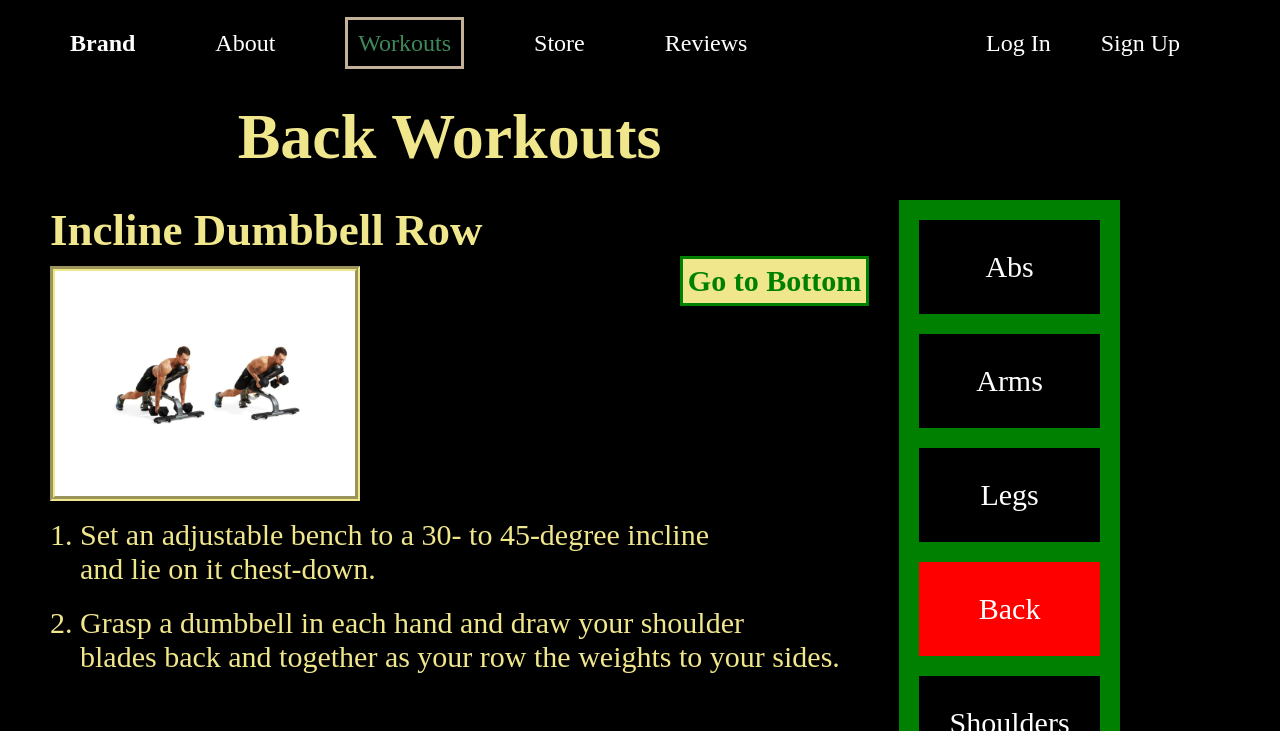
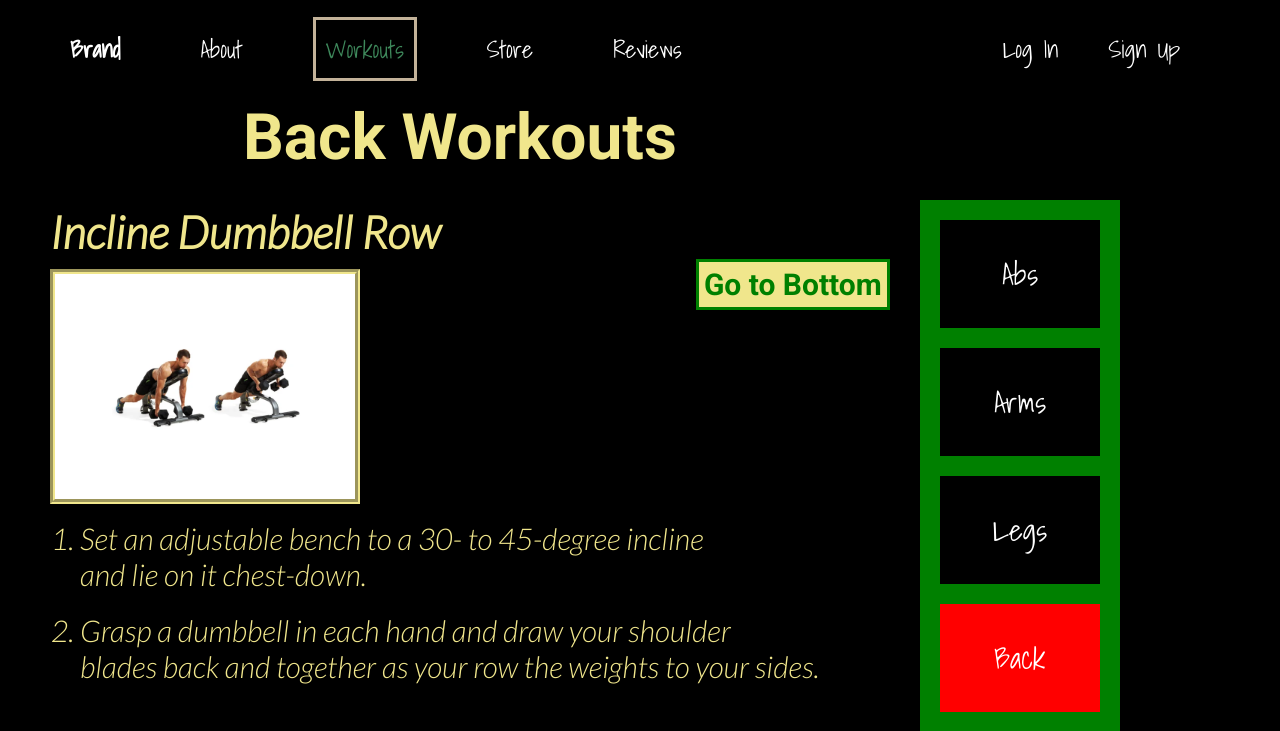
Before and after one commit to Shehu-Muhammad/Module3-Intro-FrontEnd-WebDesign, a plain HTML site: page attemptTwo/back.html in a window 1280 px wide. Shown: the top 731 px of the page. Drawn offline with Linux system fonts and the light colour scheme.

Commit message:
added font style links to all pages for lato, roboto, and open sans, and targeted the header, footer, lists and paragraphs to change the style of the font

```diff
--- a/attemptTwo/back.html
+++ b/attemptTwo/back.html
@@ -7,6 +7,9 @@
     <meta name="viewport" content="width=device-width, initial-scale=1.0">
     <title>Workouts | Back</title>
     <link rel="stylesheet" href="stylesheets/styles.css">
+    <link rel="preconnect" href="https://fonts.googleapis.com">
+    <link rel="preconnect" href="https://fonts.gstatic.com" crossorigin>
+    <link href="https://fonts.googleapis.com/css2?family=Lato:ital,wght@1,300&family=Roboto:wght@700&family=Shadows+Into+Light&display=swap" rel="stylesheet">
 </head>
 <body>
     <h2 hidden>Gym Website Back Workouts</h2>
--- a/attemptTwo/stylesheets/styles.css
+++ b/attemptTwo/stylesheets/styles.css
@@ -9,6 +9,10 @@ nav {
     background-color: black;
     padding-left: 30px;
     width: 100%;
+}
+
+header, footer {
+    font-family: 'Shadows Into Light', cursive;
 }
 
 .navLinks {
@@ -125,6 +129,7 @@ div.customer {
     color: white;
     box-shadow: 5px 5px khaki;
     padding-bottom: 35px;
+    font-family: 'Lato', sans-serif;
 }
 
 div.customer > q {
@@ -223,6 +228,7 @@ a.iLinkTop, a.iLinkBottom {
     padding: 5px;
     font-weight: bold;
     margin-right: 30px;
+    font-family: 'Roboto', sans-serif;
 }
 
 a.iLinkTop {
@@ -244,6 +250,10 @@ li.abs {
     list-style-type: none;
 }
 
+.abs {
+    font-family: 'Lato', sans-serif;
+}
+
 .ml {
     padding: 0px 0px 10px 20px;
     margin-left: 10px;
@@ -261,6 +271,7 @@ h1.abs {
     text-align: center;
     font-size: 64px;
     margin-top: 100px;
+    font-family: 'Roboto', sans-serif;
 }
 
 #footer {
```
Also changed, not shown: attemptTwo/about.html (+3 -0 lines), attemptTwo/abs.html (+3 -0 lines), attemptTwo/arms.html (+3 -0 lines), attemptTwo/chest.html (+3 -0 lines), attemptTwo/fullbody.html (+3 -0 lines), attemptTwo/index.html (+3 -0 lines), attemptTwo/legs.html (+3 -0 lines), attemptTwo/login.html (+3 -0 lines), attemptTwo/reviews.html (+3 -0 lines), attemptTwo/shoulders.html (+3 -0 lines), attemptTwo/signup.html (+3 -0 lines), attemptTwo/store.html (+3 -0 lines), attemptTwo/workouts.html (+3 -0 lines).
